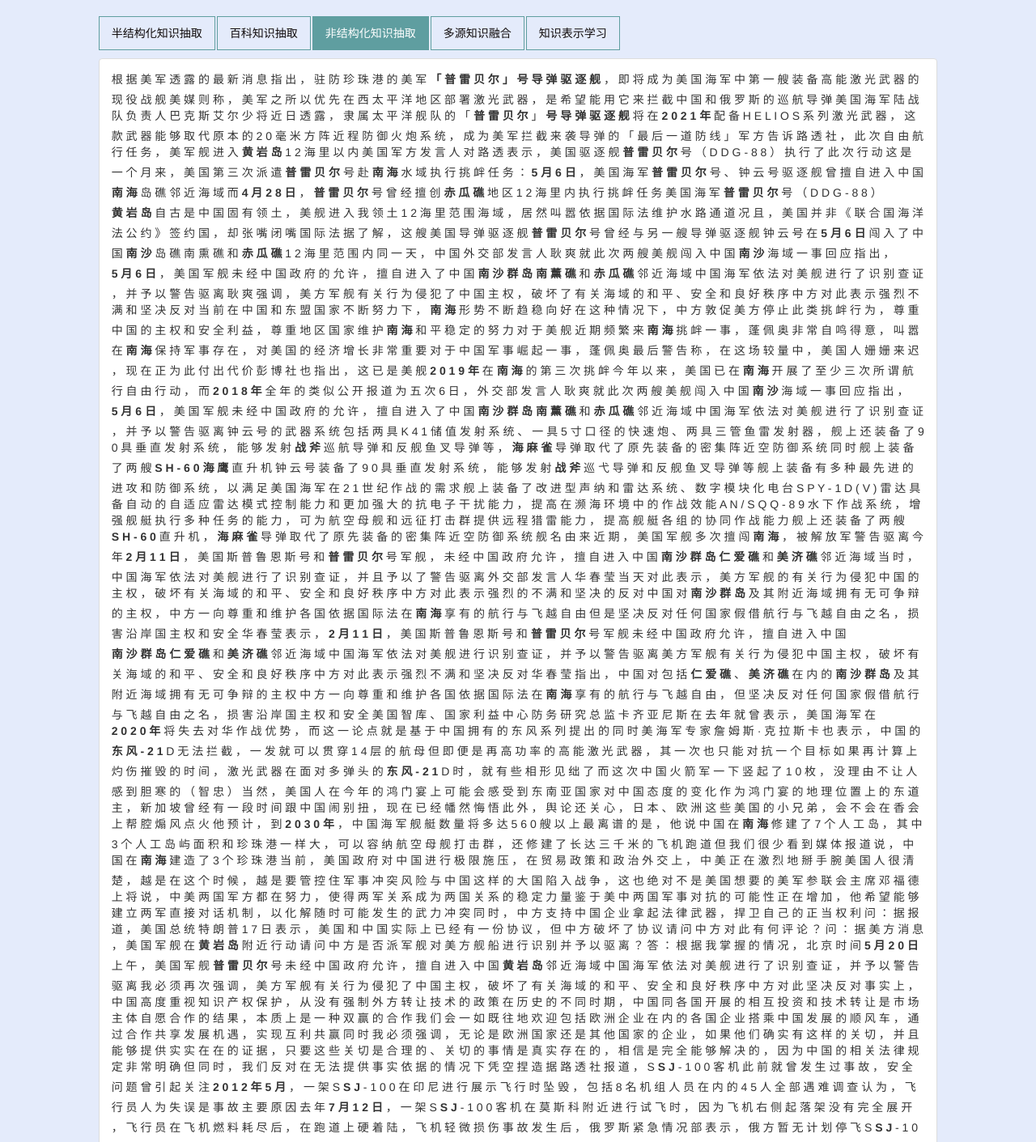
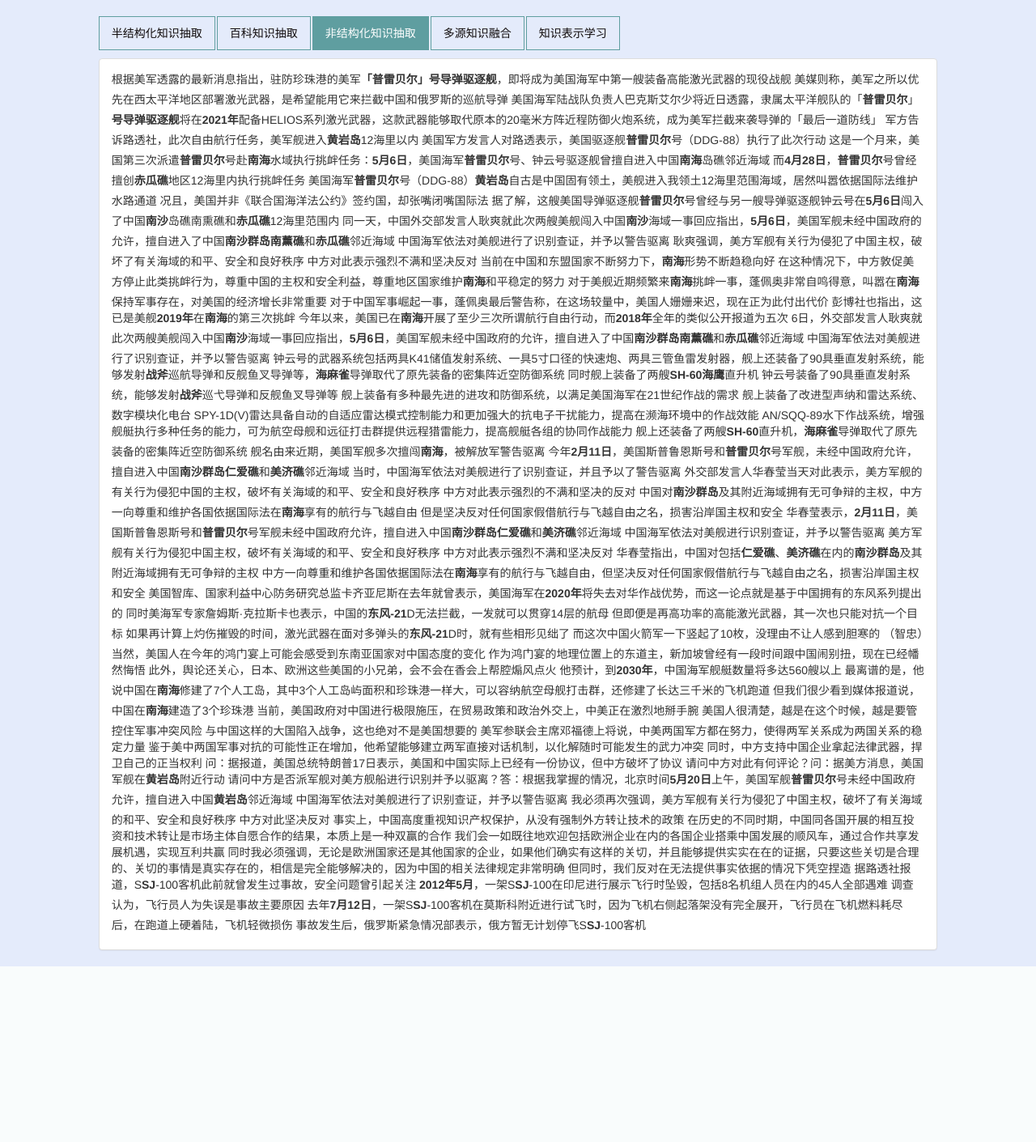
Before and after one commit to lqb1996/military_kg, a Django app: page /kg/index/ in a window 1280 px wide, after a click on "非结构化知识抽取". Shown: the part 52-1463 px from the top of the page at 81% size. After the commit the page ends 1246 px from the top, so only its background shows below. Run offline with Django 3.2, Linux system fonts and the light colour scheme; some libraries are stand-ins or nearby versions.

Commit message:
non_structure_ajax

```diff
--- /dev/null
+++ b/kg/static/library/show.js
@@ -0,0 +1,22 @@
+function get_non_structure_data(){
+    $.ajax({
+        type:"GET",
+        url:"/kg/non_structure/get/",
+        dataType:"json",
+        success:function(data){
+             var obj;
+             //判断是否是json格式
+             if((typeof data=='object')&&data.constructor==Object){
+                 obj=data;
+             }else{
+                 obj=eval("("+data+")");
+             }
+             var h = obj.non_structure_content.replace(/{/g,"<label>")
+             h = h.replace(/}/g,"</label>")
+           $("#non_structure_content").html(h);
+        },
+        error:function(jqXHR){
+           alert("发生错误："+ jqXHR.status);
+        }
+});
+}
--- a/kg/templates/kg/index.html
+++ b/kg/templates/kg/index.html
@@ -97,7 +97,7 @@
             </li>
             <li role=""><a href="#baike" aria-controls="" role="" data-toggle="tab">百科知识抽取</a>
             </li>
-            <li role=""><a href="#non-structure" aria-controls="profile" role="tab" data-toggle="tab">非结构化知识抽取</a>
+            <li role="" onclick="get_non_structure_data();"><a href="#non-structure" aria-controls="profile" role="tab" data-toggle="tab">非结构化知识抽取</a>
             </li>
             <li role=""><a href="#mix" aria-controls="" role="" data-toggle="tab">多源知识融合</a>
             </li>
@@ -195,7 +195,7 @@
                 <!-- 非结构化数据---------------------------------------------------------------------------->
                 <div class="container">
                 </div>
-                <div class="shadow panel panel-default parent-panel" style="padding:15px">
+                <div id="non_structure_content" class="shadow panel panel-default parent-panel" style="padding:15px">
                     {%for c in ets.non_structure_content%}
                         {%  if c in "{" %}
                         <label>
@@ -294,6 +294,7 @@
 <script src="../../static/library/js/query_single.js"></script>
 <script src="../../static/library/js/query.js"></script>
 <script src="../../static/library/jquery.min.js"></script>
+<script src="../../static/library/show.js"></script>
 
 <script src="../../static/library/bootstrap/js/bootstrap.min.js"></script>
 <!--<script>-->
--- a/kg/urls.py
+++ b/kg/urls.py
@@ -14,6 +14,10 @@
     # url(r'^add/action$', views.add_action,name='add_action'),
     url(r'^$', views.login, name='login'),
     url(r'^index/$', views.index),
+    url(r'^half_structure/get/$', views.half_structure),
+    url(r'^half_structure/post/$', views.half_structure_post),
+    url(r'^non_structure/get/$', views.non_structure),
+    # url('non_structure/get/', views.non_structure),
     url(r'^temp/$', views.temp),
     url(r'^login/$', views.login, name='login'),
 
--- a/kg/views.py
+++ b/kg/views.py
@@ -123,8 +123,97 @@
     ets['selection'] = selection
     ets['non_structure_content'] = non_structure_content
 
+    return render(request, "kg/index.html", {"ets": ets})
 
-    return render(request, "kg/index.html", {"ets": ets})
+
+def half_structure(request):
+    return 0
+
+
+def half_structure_post(request):
+    return 0
+
+
+def non_structure(request):
+    non_structure_content = """根据美军透露的最新消息指出，驻防珍珠港的美军{「普雷贝尔」号导弹驱逐舰}，即将成为美国海军中第一艘装备高能激光武器的现役战舰
+    美媒则称，美军之所以优先在西太平洋地区部署激光武器，是希望能用它来拦截中国和俄罗斯的巡航导弹
+    美国海军陆战队负责人巴克斯艾尔少将近日透露，隶属太平洋舰队的「{普雷贝尔}」{号导弹驱逐舰}将在{2021年}配备HELIOS系列激光武器，这款武器能够取代原本的20毫米方阵近程防御火炮系统，成为美军拦截来袭导弹的「最后一道防线」
+    军方告诉路透社，此次自由航行任务，美军舰进入{黄岩岛}12海里以内
+    美国军方发言人对路透表示，美国驱逐舰{普雷贝尔}号（DDG-88）执行了此次行动
+    这是一个月来，美国第三次派遣{普雷贝尔}号赴{南海}水域执行挑衅任务：{5月6日}，美国海军{普雷贝尔}号、钟云号驱逐舰曾擅自进入中国{南海}岛礁邻近海域
+    而{4月28日}，{普雷贝尔}号曾经擅创{赤瓜礁}地区12海里内执行挑衅任务
+    美国海军{普雷贝尔}号（DDG-88）{黄岩岛}自古是中国固有领土，美舰进入我领土12海里范围海域，居然叫嚣依据国际法维护水路通道
+    况且，美国并非《联合国海洋法公约》签约国，却张嘴闭嘴国际法
+    据了解，这艘美国导弹驱逐舰{普雷贝尔}号曾经与另一艘导弹驱逐舰钟云号在{5月6日}闯入了中国{南沙}岛礁南熏礁和{赤瓜礁}12海里范围内
+    同一天，中国外交部发言人耿爽就此次两艘美舰闯入中国{南沙}海域一事回应指出，{5月6日}，美国军舰未经中国政府的允许，擅自进入了中国{南沙群岛南薰礁}和{赤瓜礁}邻近海域
+    中国海军依法对美舰进行了识别查证，并予以警告驱离
+    耿爽强调，美方军舰有关行为侵犯了中国主权，破坏了有关海域的和平、安全和良好秩序
+    中方对此表示强烈不满和坚决反对
+    当前在中国和东盟国家不断努力下，{南海}形势不断趋稳向好
+    在这种情况下，中方敦促美方停止此类挑衅行为，尊重中国的主权和安全利益，尊重地区国家维护{南海}和平稳定的努力
+    对于美舰近期频繁来{南海}挑衅一事，蓬佩奥非常自鸣得意，叫嚣在{南海}保持军事存在，对美国的经济增长非常重要
+    对于中国军事崛起一事，蓬佩奥最后警告称，在这场较量中，美国人姗姗来迟，现在正为此付出代价
+    彭博社也指出，这已是美舰{2019年}在{南海}的第三次挑衅
+    今年以来，美国已在{南海}开展了至少三次所谓航行自由行动，而{2018年}全年的类似公开报道为五次
+    6日，外交部发言人耿爽就此次两艘美舰闯入中国{南沙}海域一事回应指出，{5月6日}，美国军舰未经中国政府的允许，擅自进入了中国{南沙群岛南薰礁}和{赤瓜礁}邻近海域
+    中国海军依法对美舰进行了识别查证，并予以警告驱离
+    钟云号的武器系统包括两具K41储值发射系统、一具5寸口径的快速炮、两具三管鱼雷发射器，舰上还装备了90具垂直发射系统，能够发射{战斧}巡航导弹和反舰鱼叉导弹等，{海麻雀}导弹取代了原先装备的密集阵近空防御系统
+    同时舰上装备了两艘{SH-60海鹰}直升机
+    钟云号装备了90具垂直发射系统，能够发射{战斧}巡弋导弹和反舰鱼叉导弹等
+    舰上装备有多种最先进的进攻和防御系统，以满足美国海军在21世纪作战的需求
+    舰上装备了改进型声纳和雷达系统、数字模块化电台
+    SPY-1D(V)雷达具备自动的自适应雷达模式控制能力和更加强大的抗电子干扰能力，提高在濒海环境中的作战效能
+    AN/SQQ-89水下作战系统，增强舰艇执行多种任务的能力，可为航空母舰和远征打击群提供远程猎雷能力，提高舰艇各组的协同作战能力
+    舰上还装备了两艘{SH-60}直升机，{海麻雀}导弹取代了原先装备的密集阵近空防御系统
+    舰名由来近期，美国军舰多次擅闯{南海}，被解放军警告驱离
+    今年{2月11日}，美国斯普鲁恩斯号和{普雷贝尔}号军舰，未经中国政府允许，擅自进入中国{南沙群岛仁爱礁}和{美济礁}邻近海域
+    当时，中国海军依法对美舰进行了识别查证，并且予以了警告驱离
+    外交部发言人华春莹当天对此表示，美方军舰的有关行为侵犯中国的主权，破坏有关海域的和平、安全和良好秩序
+    中方对此表示强烈的不满和坚决的反对
+    中国对{南沙群岛}及其附近海域拥有无可争辩的主权，中方一向尊重和维护各国依据国际法在{南海}享有的航行与飞越自由
+    但是坚决反对任何国家假借航行与飞越自由之名，损害沿岸国主权和安全
+    华春莹表示，{2月11日}，美国斯普鲁恩斯号和{普雷贝尔}号军舰未经中国政府允许，擅自进入中国{南沙群岛仁爱礁}和{美济礁}邻近海域
+    中国海军依法对美舰进行识别查证，并予以警告驱离
+    美方军舰有关行为侵犯中国主权，破坏有关海域的和平、安全和良好秩序
+    中方对此表示强烈不满和坚决反对
+    华春莹指出，中国对包括{仁爱礁}、{美济礁}在内的{南沙群岛}及其附近海域拥有无可争辩的主权
+    中方一向尊重和维护各国依据国际法在{南海}享有的航行与飞越自由，但坚决反对任何国家假借航行与飞越自由之名，损害沿岸国主权和安全
+    美国智库、国家利益中心防务研究总监卡齐亚尼斯在去年就曾表示，美国海军在{2020年}将失去对华作战优势，而这一论点就是基于中国拥有的东风系列提出的
+    同时美海军专家詹姆斯·克拉斯卡也表示，中国的{东风-21}D无法拦截，一发就可以贯穿14层的航母
+    但即便是再高功率的高能激光武器，其一次也只能对抗一个目标
+    如果再计算上灼伤摧毁的时间，激光武器在面对多弹头的{东风-21}D时，就有些相形见绌了
+    而这次中国火箭军一下竖起了10枚，没理由不让人感到胆寒的
+    （智忠）当然，美国人在今年的鸿门宴上可能会感受到东南亚国家对中国态度的变化
+    作为鸿门宴的地理位置上的东道主，新加坡曾经有一段时间跟中国闹别扭，现在已经幡然悔悟
+    此外，舆论还关心，日本、欧洲这些美国的小兄弟，会不会在香会上帮腔煽风点火
+    他预计，到{2030年}，中国海军舰艇数量将多达560艘以上
+    最离谱的是，他说中国在{南海}修建了7个人工岛，其中3个人工岛屿面积和珍珠港一样大，可以容纳航空母舰打击群，还修建了长达三千米的飞机跑道
+    但我们很少看到媒体报道说，中国在{南海}建造了3个珍珠港
+    当前，美国政府对中国进行极限施压，在贸易政策和政治外交上，中美正在激烈地掰手腕
+    美国人很清楚，越是在这个时候，越是要管控住军事冲突风险
+    与中国这样的大国陷入战争，这也绝对不是美国想要的
+    美军参联会主席邓福德上将说，中美两国军方都在努力，使得两军关系成为两国关系的稳定力量
+    鉴于美中两国军事对抗的可能性正在增加，他希望能够建立两军直接对话机制，以化解随时可能发生的武力冲突
+    同时，中方支持中国企业拿起法律武器，捍卫自己的正当权利
+    问：据报道，美国总统特朗普17日表示，美国和中国实际上已经有一份协议，但中方破坏了协议
+    请问中方对此有何评论？问：据美方消息，美国军舰在{黄岩岛}附近行动
+    请问中方是否派军舰对美方舰船进行识别并予以驱离？答：根据我掌握的情况，北京时间{5月20日}上午，美国军舰{普雷贝尔}号未经中国政府允许，擅自进入中国{黄岩岛}邻近海域
+    中国海军依法对美舰进行了识别查证，并予以警告驱离
+    我必须再次强调，美方军舰有关行为侵犯了中国主权，破坏了有关海域的和平、安全和良好秩序
+    中方对此坚决反对
+    事实上，中国高度重视知识产权保护，从没有强制外方转让技术的政策
+    在历史的不同时期，中国同各国开展的相互投资和技术转让是市场主体自愿合作的结果，本质上是一种双赢的合作
+    我们会一如既往地欢迎包括欧洲企业在内的各国企业搭乘中国发展的顺风车，通过合作共享发展机遇，实现互利共赢
+    同时我必须强调，无论是欧洲国家还是其他国家的企业，如果他们确实有这样的关切，并且能够提供实实在在的证据，只要这些关切是合理的、关切的事情是真实存在的，相信是完全能够解决的，因为中国的相关法律规定非常明确
+    但同时，我们反对在无法提供事实依据的情况下凭空捏造
+    据路透社报道，S{SJ}-100客机此前就曾发生过事故，安全问题曾引起关注
+    {2012年5月}，一架S{SJ}-100在印尼进行展示飞行时坠毁，包括8名机组人员在内的45人全部遇难
+    调查认为，飞行员人为失误是事故主要原因
+    去年{7月12日}，一架S{SJ}-100客机在莫斯科附近进行试飞时，因为飞机右侧起落架没有完全展开，飞行员在飞机燃料耗尽后，在跑道上硬着陆，飞机轻微损伤
+    事故发生后，俄罗斯紧急情况部表示，俄方暂无计划停飞S{SJ}-100客机"""
+    non_structure_content = json.dumps({'non_structure_content': non_structure_content}, ensure_ascii=False)
+    return HttpResponse(non_structure_content)
+    # return {'non_structure_content': non_structure_content}
 
 
 def temp(request):
```
